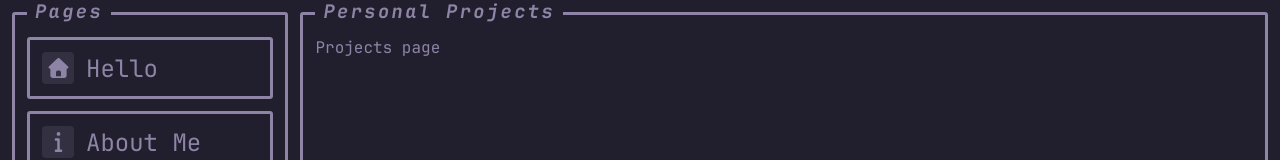
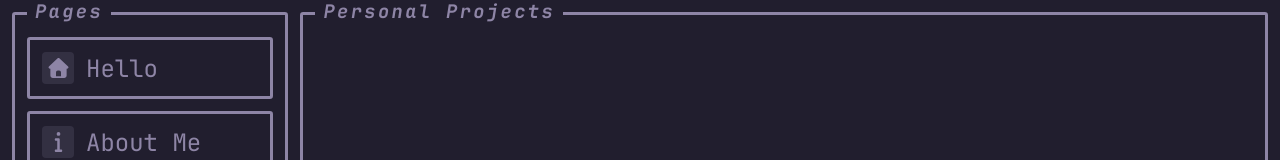
Before and after one commit to harveybalaam/personal-website, a React (Vite) app: page /projects in a window 1280 px wide. Shown: the top 160 px of the page. Built offline with nearby package versions, Linux system fonts and the light colour scheme.

Commit message:
feat: create personal projects page skeleton

```diff
--- /dev/null
+++ b/src/pages/PersonalProjects/Project/index.tsx
@@ -0,0 +1,5 @@
+import "./Project.css";
+
+export default function Project() {
+  return <></>;
+}
--- /dev/null
+++ b/src/pages/PersonalProjects/index.tsx
@@ -0,0 +1,5 @@
+import "./PersonalProjects.css";
+
+export default function PersonalProjects() {
+  return <></>;
+}
--- a/src/routes/projects.tsx
+++ b/src/routes/projects.tsx
@@ -1,10 +1,6 @@
 import { createFileRoute } from "@tanstack/react-router";
+import PersonalProjects from "../pages/PersonalProjects";
 
 export const Route = createFileRoute("/projects")({
-  component: Projects,
+  component: PersonalProjects,
 });
-
-// eslint-disable-next-line react-refresh/only-export-components
-function Projects() {
-  return <div>Projects page</div>;
-}
```
Also changed, not shown: src/pages/PersonalProjects/PersonalProjects.css (added), src/pages/PersonalProjects/Project/Project.css (added).
